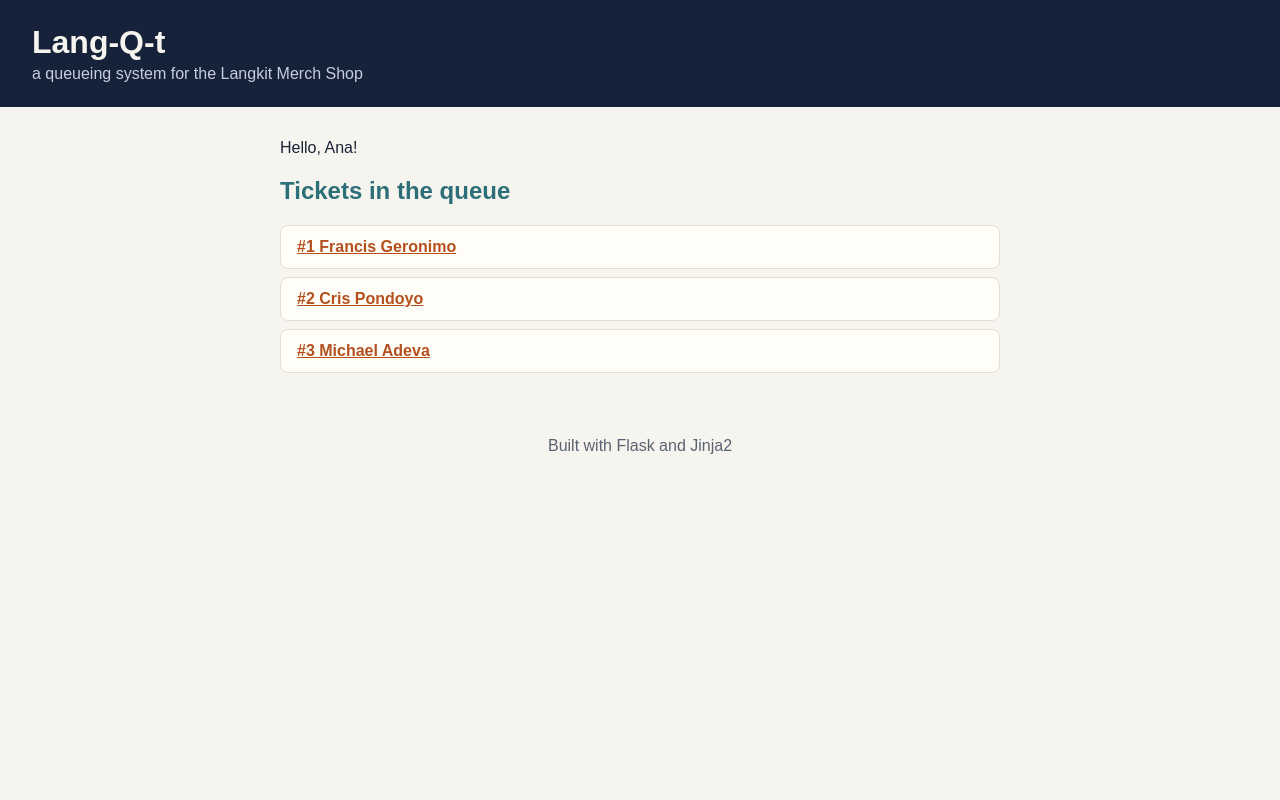
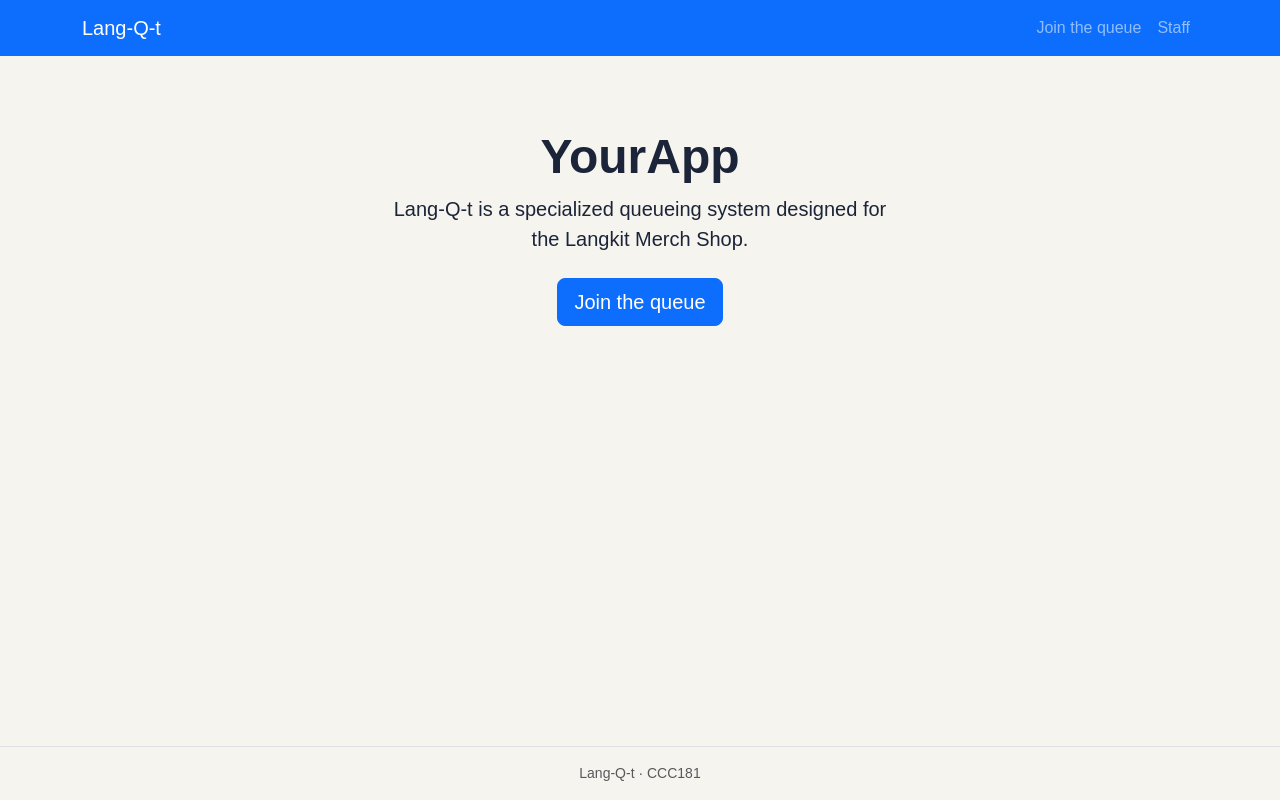
Before and after one commit to Kenji7676/ccc181, a Flask app: page / in a window 1280 px wide. Run offline with Flask 3, Linux system fonts and the light colour scheme.

Commit message:
Add Bootstrap layout and navigation (#1)

```diff
--- a/app.py
+++ b/app.py
@@ -7,6 +7,11 @@ then open http://127.0.0.1:5000
 from flask import Flask, render_template
 
 app = Flask(__name__)
+
+from flask import Flask, abort, flash, redirect, render_template, request, url_for
+
+app = Flask(__name__)
+app.secret_key = "dev-only-change-me"
 
 SERVICES = [
     {"id": 1, "name": "Buy merch"},
@@ -50,6 +55,13 @@ def hello():
     # The plain-string version from the Routes slide.
     return "Hello, CCC181!"
 
+@app.route("/join")
+def join_form():
+    return render_template("join.html")
+
+@app.route("/staff")
+def staff_dashboard():
+    return "Staff dashboard coming soon"
 
 if __name__ == "__main__":
     # Lets you also start the app with: python app.py
--- a/templates/base.html
+++ b/templates/base.html
@@ -4,20 +4,57 @@
   <meta charset="utf-8">
   <meta name="viewport" content="width=device-width, initial-scale=1">
   <title>{% block title %}Lang-Q-t{% endblock %}</title>
-  {# Link static files with url_for instead of hard-coding paths #}
+  <link rel="stylesheet"
+        href="https://cdn.jsdelivr.net/npm/bootstrap@5.3.3/dist/css/bootstrap.min.css">
   <link rel="stylesheet" href="{{ url_for('static', filename='css/style.css') }}">
 </head>
-<body>
-  <header>
-    <h1><a href="{{ url_for('index') }}">Lang-Q-t</a></h1>
-    <p class="tagline">a queueing system for the Langkit Merch Shop</p>
-  </header>
+<body class="d-flex flex-column min-vh-100">
+  <a class="visually-hidden-focusable" href="#main">Skip to main content</a>
 
-  <main>
+  <nav class="navbar navbar-expand-md bg-primary" data-bs-theme="dark">
+    <div class="container">
+      <a class="navbar-brand" href="{{ url_for('index') }}">Lang-Q-t</a>
+      <button class="navbar-toggler" type="button" data-bs-toggle="collapse"
+              data-bs-target="#mainNav" aria-controls="mainNav"
+              aria-expanded="false" aria-label="Toggle navigation">
+        <span class="navbar-toggler-icon"></span>
+      </button>
+      <div class="collapse navbar-collapse" id="mainNav">
+        <ul class="navbar-nav ms-auto">
+          <li class="nav-item">
+            <a class="nav-link {% if request.endpoint == 'join_form' %}active{% endif %}"
+               {% if request.endpoint == 'join_form' %}aria-current="page"{% endif %}
+               href="{{ url_for('join_form') }}">Join the queue</a>
+          </li>
+          <li class="nav-item">
+            <a class="nav-link {% if request.endpoint == 'staff_dashboard' %}active{% endif %}"
+               {% if request.endpoint == 'staff_dashboard' %}aria-current="page"{% endif %}
+               href="{{ url_for('staff_dashboard') }}">Staff</a>
+          </li>
+        </ul>
+      </div>
+    </div>
+  </nav>
+
+  <main id="main" class="container my-4 flex-grow-1">
+    {% with messages = get_flashed_messages(with_categories=true) %}
+      {% for category, message in messages %}
+        <div class="alert alert-{{ category }} alert-dismissible fade show" role="alert">
+          {{ message }}
+          <button type="button" class="btn-close" data-bs-dismiss="alert" aria-label="Close"></button>
+        </div>
+      {% endfor %}
+    {% endwith %}
+
     {% block content %}{% endblock %}
   </main>
 
-  <footer>Built with Flask and Jinja2</footer>
+  <footer class="border-top py-3 text-center text-body-secondary small">
+    Lang-Q-t · CCC181
+  </footer>
+
+  <script src="https://cdn.jsdelivr.net/npm/bootstrap@5.3.3/dist/js/bootstrap.bundle.min.js"></script>
   <script src="{{ url_for('static', filename='js/main.js') }}"></script>
+  {% block scripts %}{% endblock %}
 </body>
 </html>
--- a/templates/index.html
+++ b/templates/index.html
@@ -1,14 +1,13 @@
 {% extends "base.html" %}
 
+{% block title %}Home · YourApp{% endblock %}
+
 {% block content %}
-  <p>Hello, {{ name }}!</p>
-
-  <h2>Tickets in the queue</h2>
-  <ul class="tickets">
-    {% for t in tickets %}
-      <li><a href="{{ url_for('ticket', ticket_id=t.number) }}">#{{ t.number }} {{ t.name }}</a></li>
-    {% else %}
-      <li>The queue is empty.</li>
-    {% endfor %}
-  </ul>
+<div class="text-center py-5">
+  <h1 class="display-5 fw-bold">YourApp</h1>
+  <p class="lead mx-auto mb-4" style="max-width: 32rem;">
+    Lang-Q-t is a specialized queueing system designed for the Langkit Merch Shop.
+  </p>
+  <a class="btn btn-primary btn-lg" href="{{ url_for('join_form') }}">Join the queue</a>
+</div>
 {% endblock %}
```
